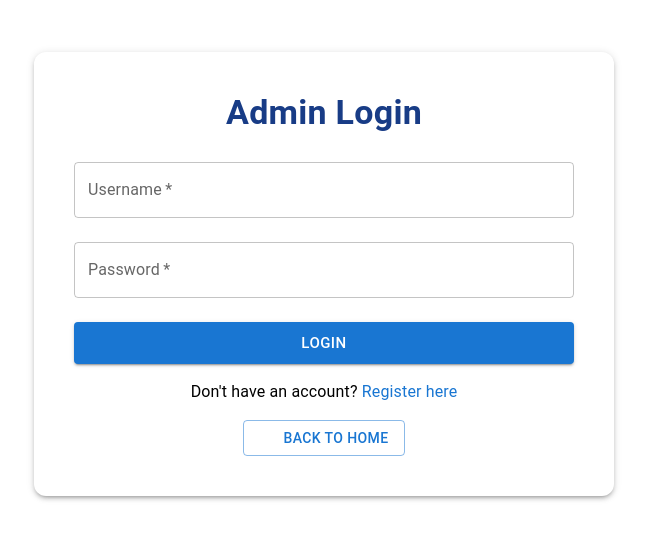
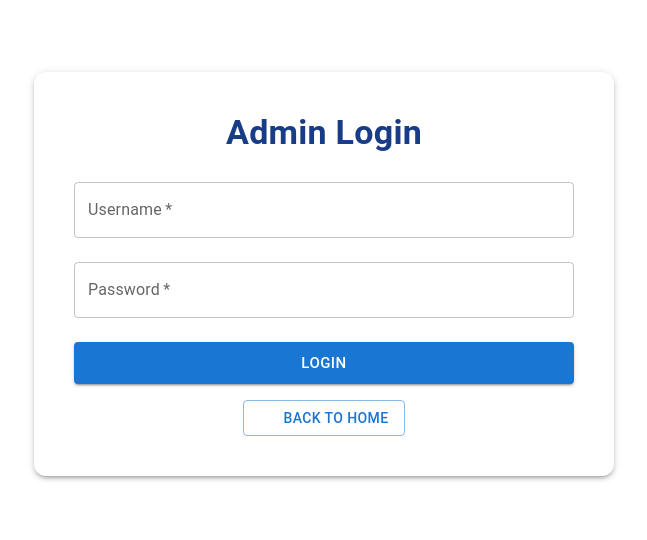
Before and after one commit to Saiteja0202/Smart_Leave_Management_Frontend, a React (Vite) app in the folder smart_leave_management/: page /admin-login in a window 1280 px wide. Shown: the part 134-674 px from the top of the page, without its empty margins (316-963 px from the left). Built offline with nearby package versions, Linux system fonts and the light colour scheme; some icons are missing.

Commit message:
updated some changes

```diff
--- a/smart_leave_management/src/Components/Admin/AdminLogin.jsx
+++ b/smart_leave_management/src/Components/Admin/AdminLogin.jsx
@@ -150,12 +150,12 @@ const AdminLogin = () => {
               {loading ? <CircularProgress size={24} /> : 'Login'}
             </Button>
           </form>
-          <Typography align="center" sx={{ mt: 2 }}>
+          {/* <Typography align="center" sx={{ mt: 2 }}>
             Don't have an account?{' '}
             <Link href="/admin-register" underline="hover">
               Register here
             </Link>
-          </Typography>
+          </Typography> */}
           <Typography align="center" sx={{ mt: 2 }}>
             <Button
               variant="outlined"
```
